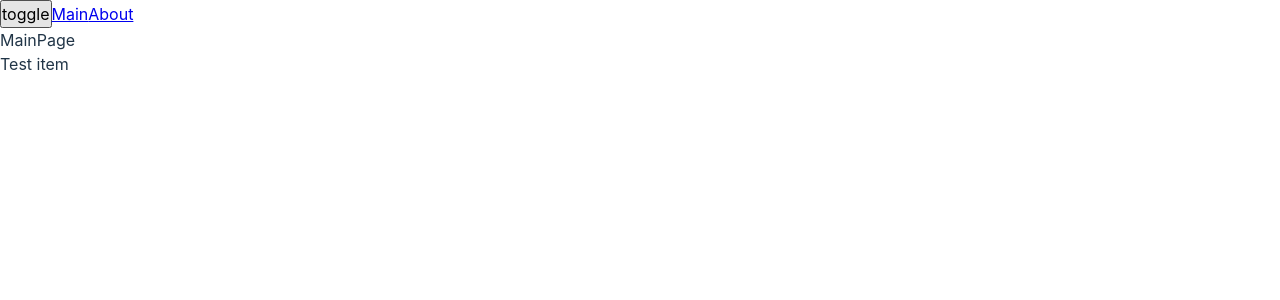
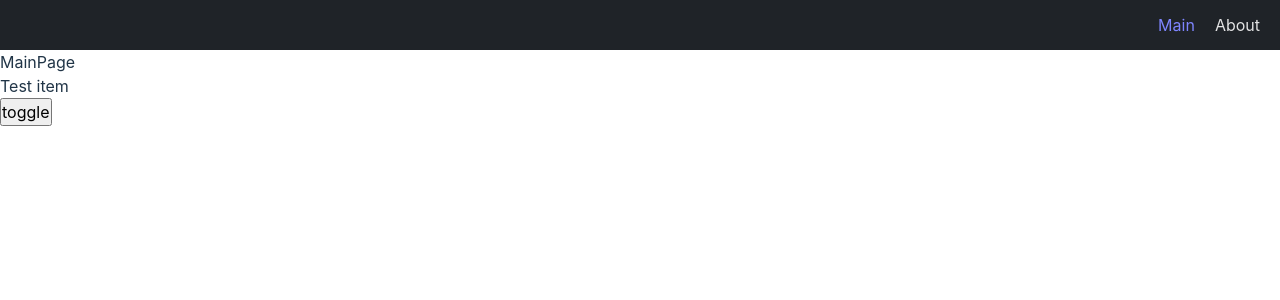
Before and after one commit to aleksey-verin/project-webpack, a React app: page / in a window 1280 px wide. Shown: the top 300 px of the page. Built offline with nearby package versions, Linux system fonts and the light colour scheme.

Commit message:
feat: added navbar, themes for links

```diff
--- a/src/app/App.tsx
+++ b/src/app/App.tsx
@@ -1,9 +1,9 @@
 import { FC } from 'react'
 import './styles/index.scss'
-import { Link } from 'react-router-dom'
 import { classNames } from 'shared/lib/classNames/classNames'
 import { useTheme } from 'app/providers/ThemeProvider'
 import { AppRouter } from './providers/router'
+import { Navbar } from 'widgets/Navbar'
 
 interface AppProps {}
 
@@ -12,10 +12,9 @@ const App: FC<AppProps> = ({}) => {
 
   return (
     <div className={classNames('app', {}, [theme])}>
+      <Navbar />
+      <AppRouter />
       <button onClick={toggleTheme}>toggle</button>
-      <Link to={'/'}>Main</Link>
-      <Link to={'/about'}>About</Link>
-      <AppRouter />
     </div>
   )
 }
--- a/src/app/styles/themes/dark.scss
+++ b/src/app/styles/themes/dark.scss
@@ -1,6 +1,8 @@
 .app.dark {
   --bg-color: #242424;
+  --bg-color-navbar: #1a1a1a;
 
   --primary-color: rgba(255, 255, 255, 0.87);
+  --inverted-primary-color: rgba(255, 255, 255, 0.87);
   --secondary-color: #04ff04;
 }
--- a/src/app/styles/themes/light.scss
+++ b/src/app/styles/themes/light.scss
@@ -1,7 +1,9 @@
 .app.light {
   --bg-color: #ffffff;
+  --bg-color-navbar: #1f2328;
 
   --primary-color: #213547;
+  --inverted-primary-color: rgba(255, 255, 255, 0.87);
   --secondary-color: #ffffff;
 }
 
--- a/src/app/styles/variables/global.scss
+++ b/src/app/styles/variables/global.scss
@@ -8,16 +8,7 @@
   --font-size-l: 24px;
   --font-line-l: 32px;
   --font-l: var(--font-size-l) / var(--font-line-l) var(--font-family-main);
+
+  // Размеры
+  --navbar-height: 50px;
 }
-
-// @mixin font-m {
-//   font-family: $font-family-main;
-//   font-size: $font-size-m;
-//   line-height: $font-line-m;
-// }
-
-// @mixin font-l {
-//   font-family: $font-family-main;
-//   font-size: $font-size-l;
-//   line-height: $font-line-l;
-// }
--- a/src/shared/lib/classNames/classNames.ts
+++ b/src/shared/lib/classNames/classNames.ts
@@ -1,9 +1,9 @@
 type Mods = Record<string, boolean | string>
 
-export function classNames(cls: string, mods: Mods, additional: string[]): string {
+export function classNames(cls: string, mods: Mods = {}, additional: string[] = []): string {
   return [
     cls,
-    ...additional,
+    ...additional.filter(Boolean),
     ...Object.entries(mods)
       .filter(([className, value]) => Boolean(value))
       .map(([className]) => className),
--- /dev/null
+++ b/src/shared/ui/AppLink/AppLink.module.scss
@@ -0,0 +1,18 @@
+.AppLink {
+  color: var(--inverted-primary-color);
+  text-decoration: none;
+  &:hover {
+    color: rgba(255, 255, 255, 0.7);
+  }
+  &.active {
+    color: #7e85fe;
+  }
+}
+
+.primary {
+  color: var(--inverted-primary-color);
+}
+
+.secondary {
+  color: aqua;
+}
--- /dev/null
+++ b/src/shared/ui/AppLink/AppLink.tsx
@@ -0,0 +1,32 @@
+import { FC, ReactNode } from 'react'
+import { classNames } from 'shared/lib/classNames/classNames'
+import cls from './AppLink.module.scss'
+import { NavLinkProps } from 'react-router-dom'
+import { NavLink } from 'react-router-dom'
+
+export enum AppLinkTheme {
+  PRIMARY = 'primary',
+  SECONDARY = 'secondary',
+}
+
+interface AppLinkProps extends NavLinkProps {
+  className?: string
+  children: ReactNode
+  theme?: AppLinkTheme
+}
+
+export const AppLink: FC<AppLinkProps> = (props) => {
+  const { to, className, children, theme = AppLinkTheme.PRIMARY, ...otherProps } = props
+
+  return (
+    <NavLink
+      to={to}
+      className={({ isActive }) =>
+        classNames(cls.AppLink, {}, [className, isActive ? cls.active : null, cls[theme]])
+      }
+      {...otherProps}
+    >
+      {children}
+    </NavLink>
+  )
+}
--- /dev/null
+++ b/src/widgets/Navbar/index.ts
@@ -0,0 +1 @@
+export { Navbar } from './ui/Navbar'
--- /dev/null
+++ b/src/widgets/Navbar/ui/Navbar.module.scss
@@ -0,0 +1,15 @@
+.Navbar {
+  width: 100%;
+  height: var(--navbar-height);
+  background: var(--bg-color-navbar);
+  display: flex;
+  align-items: center;
+  justify-content: right;
+  padding: 0 20px;
+}
+
+.links {
+  display: flex;
+  align-items: center;
+  gap: 20px;
+}
--- /dev/null
+++ b/src/widgets/Navbar/ui/Navbar.tsx
@@ -0,0 +1,20 @@
+import { FC } from 'react'
+import { Link } from 'react-router-dom'
+import { classNames } from 'shared/lib/classNames/classNames'
+import cls from './Navbar.module.scss'
+import { AppLink } from 'shared/ui/AppLink/AppLink'
+
+interface NavbarProps {
+  className?: string
+}
+
+export const Navbar: FC<NavbarProps> = ({ className }) => {
+  return (
+    <div className={classNames(cls.Navbar, {}, [className])}>
+      <div className={cls.links}>
+        <AppLink to={'/'}>Main</AppLink>
+        <AppLink to={'/about'}>About</AppLink>
+      </div>
+    </div>
+  )
+}
```
